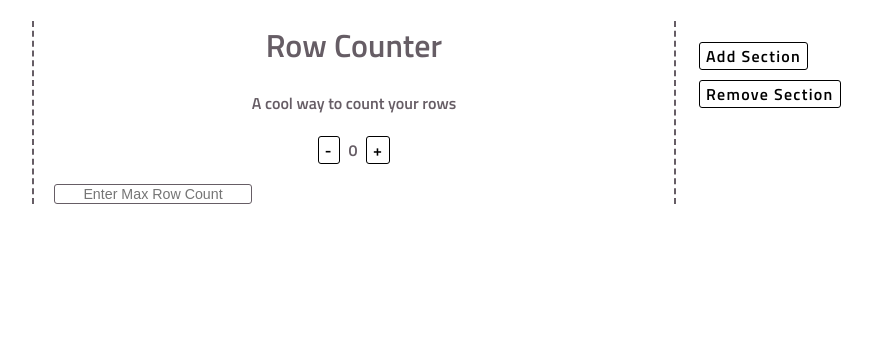
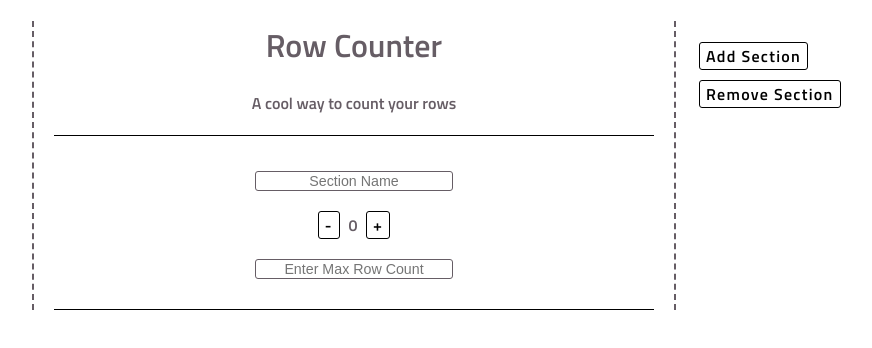
Before and after one commit to toussam87/knittingRowStitchCounter, a plain HTML site: page counter/index.html in a window 1280 px wide. Shown: the whole page, without its empty margins (286-1158 px from the left). Drawn offline with Linux system fonts and the light colour scheme.

Commit message:
053017 - addressed acceptance criteria 7 and 10. Started 7a.

```diff
--- a/counter/css/main.css
+++ b/counter/css/main.css
@@ -12,6 +12,13 @@ h1,
 p,
 #main {
     text-align: center;
+}
+
+#main {
+    border-top: 1px solid #000;
+    border-bottom: 1px solid #000;
+    margin: 20px;
+    padding: 20px 0 15px;
 }
 
 #navigation {
@@ -34,6 +41,7 @@ button {
 #decrease,
 #increase {
     margin: 5px;
+    display: inline-block;
 }
 
 #addSection,
@@ -44,7 +52,6 @@ button {
 }
 
 #maxRowCount {
-    display: block;
     margin: 15px 20px;
     color: #665d65;
     border: #665d65 1px solid;
@@ -54,3 +61,18 @@ button {
     font-size: calc(4px + .8vw);
     text-align: center;
 }
+
+#sectionName{
+    color: #665d65;
+    border: #665d65 1px solid;
+    border-radius: 3px;
+    -webkit-appearance: none;
+    width: 15vw;
+    font-size: calc(4px + .8vw);
+    text-align: center;
+    margin: 15px;
+}
+
+#secondaryMain{
+    display: block;
+}
--- a/counter/index.html
+++ b/counter/index.html
@@ -13,10 +13,15 @@
     <p>A cool way to count your rows </p>
 
     <div id="main">
-        <button id="decrease"> - </button> <span id="rowCount">0 </span>
-        <button id="increase"> + </button>
-
-        <input id="maxRowCount" placeholder="Enter Max Row Count"></input>
+        <div id="counter1">
+            <input id="sectionName" placeholder="Section Name"></input>
+                <span id="secondaryMain">
+                    <button id="decrease"> - </button>
+                    <span id="rowCount">0 </span>
+                    <button id="increase"> + </button>
+                </span>
+            <input id="maxRowCount" placeholder="Enter Max Row Count"></input>
+        </div>
     </div>
 
     <div id="navigation">
--- a/counter/js/main.js
+++ b/counter/js/main.js
@@ -64,8 +64,25 @@ function changeMaxRowCount(event) {
     updateRowCounterDisplay();
 };
 
+function addSection(){
+    console.log("test")
+    var newSection = document.createElement("div");
+    var grabMain = document.getElementById("main");
+    grabMain.appendChild(newSection);
+    newSection.append(<div id="counter1">
+            <input id="sectionName" placeholder="Section Name"></input>
+                <span id="secondaryMain">
+                    <button id="decrease"> - </button>
+                    <span id="rowCount">0 </span>
+                    <button id="increase"> + </button>
+                </span>
+            <input id="maxRowCount" placeholder="Enter Max Row Count"></input>
+        </div>)
+}
+
 window.onload = function() {
     document.getElementById("decrease").addEventListener("click", decreaseCount, false);
     document.getElementById("increase").addEventListener("click", increaseCount, false);
     document.getElementById("maxRowCount").addEventListener("change", changeMaxRowCount, false);
+    document.getElementById("addSection").addEventListener("click", addSection, false);
 };
```
Also changed, not shown: 1 other file.
